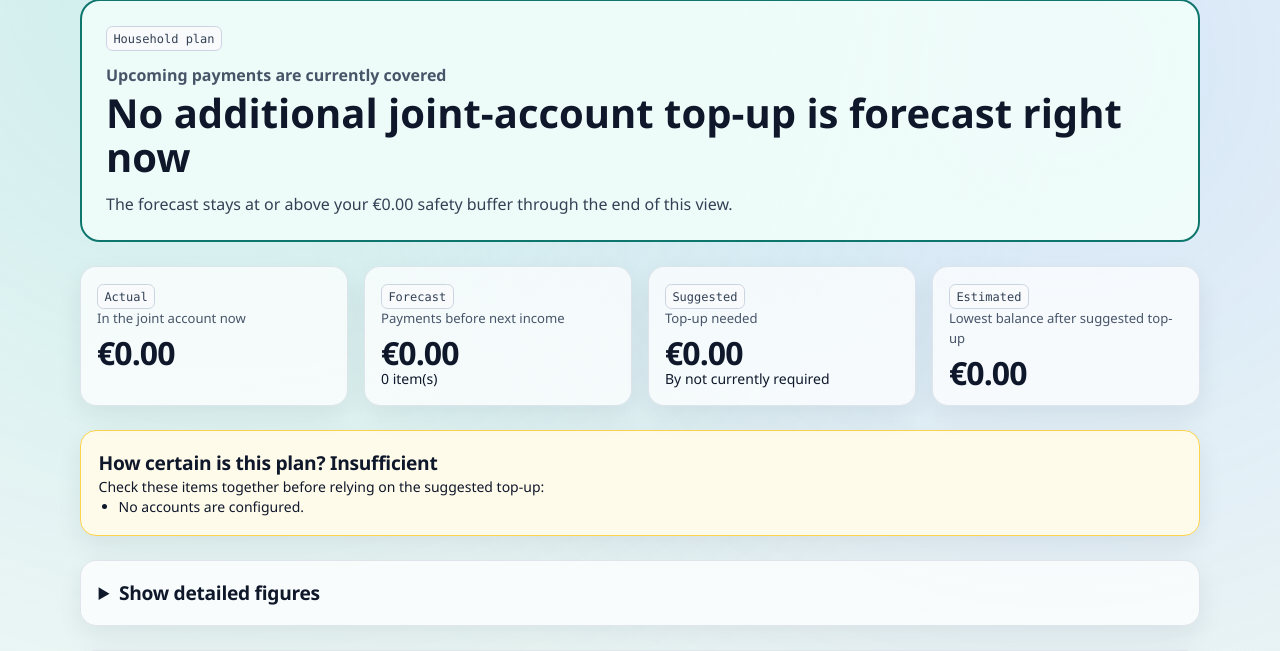
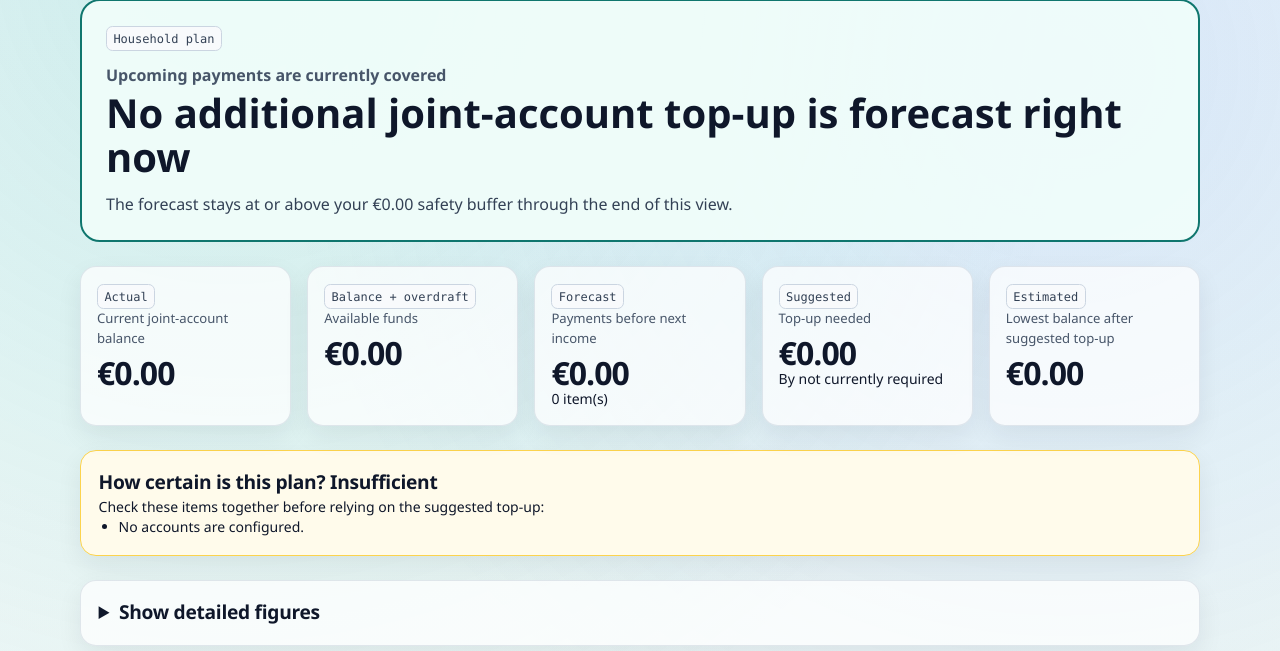
Before and after one commit to ddeveloper72/ledgerlens, a Flask app: page /daily-health in a window 1280 px wide. Shown: the part 378-1029 px from the top of the page. Run offline with Flask 3, Linux system fonts and the light colour scheme; some libraries are stand-ins or nearby versions.

Commit message:
Use account balance snapshots in household planning

```diff
--- a/app/models/__init__.py
+++ b/app/models/__init__.py
@@ -16,6 +16,9 @@ class Account(db.Model):
     user_id = db.Column(db.Integer, db.ForeignKey("user.id"), nullable=False)
     name = db.Column(db.String(120), nullable=False)
     account_type = db.Column(db.String(50), nullable=False, default="checking")
+    current_balance = db.Column(db.Numeric(12, 2), nullable=True)
+    balance_as_of = db.Column(db.Date, nullable=True)
+    overdraft_limit = db.Column(db.Numeric(12, 2), nullable=False, default=0)
     created_at = db.Column(db.DateTime, default=datetime.now, nullable=False)
 
     transactions = db.relationship("Transaction", backref="account", lazy=True)
--- a/app/routes/forecast.py
+++ b/app/routes/forecast.py
@@ -16,6 +16,7 @@ from app.services.cashflow_forecast_service import (
 from app.services.merchant_service import ensure_category
 from app.services.money import parse_money
 from app.services.daily_financial_health_service import build_daily_financial_health
+from app.services.account_balance_service import household_balance_position
 from app.services.income_allocation_service import (
     ALLOCATION_STATUSES, ALLOCATION_TYPES, AVAILABILITY_CLASSES,
     RECONCILIATION_STATUSES as CONTRIBUTION_RECONCILIATION_STATUSES,
@@ -43,13 +44,8 @@ def _date_value(name, required=True):
 
 
 def _actual_opening_balance(today, account_ids=None):
-    query = db.session.query(db.func.coalesce(db.func.sum(Transaction.amount), Decimal("0.00"))).filter(
-        Transaction.posted_date <= today, Transaction.excluded_from_analysis.is_(False)
-    )
-    if account_ids is not None:
-        query = query.filter(Transaction.account_id.in_(account_ids)) if account_ids else query.filter(Transaction.id.is_(None))
-    value = query.scalar()
-    return Decimal(value).quantize(Decimal("0.01"))
+    accounts = Account.query.filter(Account.id.in_(account_ids)).all() if account_ids else []
+    return household_balance_position(db.session, accounts, today)["current_balance"]
 
 
 def _forecast_bounds(today, view, start_text=None, end_text=None):
--- a/app/routes/main.py
+++ b/app/routes/main.py
@@ -18,6 +18,7 @@ from app.services.csv_import import (
     import_transactions,
 )
 from app.services.cashflow_service import cash_flow_calendar
+from app.services.account_balance_service import account_balance_at
 from app.services.completeness_service import data_completeness_report
 from app.services.household_analytics import household_analytics_snapshot
 from app.services.merchant_service import (
@@ -456,12 +457,7 @@ def accounts():
 
     account_rows = []
     for account in Account.query.order_by(Account.name.asc()).all():
-        balance = (
-            db.session.query(db.func.coalesce(db.func.sum(Transaction.amount), Decimal("0.00")))
-            .filter(Transaction.account_id == account.id)
-            .filter(Transaction.excluded_from_analysis.is_(False))
-            .scalar()
-        )
+        balance = account_balance_at(db.session, account, date.today())
         transaction_count = Transaction.query.filter_by(account_id=account.id, excluded_from_analysis=False).count()
         excluded_count = Transaction.query.filter_by(account_id=account.id, excluded_from_analysis=True).count()
         internal_transfer_count = Transaction.query.filter_by(account_id=account.id, internal_transfer=True).count()
@@ -469,6 +465,7 @@ def accounts():
             {
                 "account": account,
                 "balance": balance,
+                "available_funds": Decimal(balance) + Decimal(account.overdraft_limit or 0),
                 "transaction_count": transaction_count,
                 "excluded_count": excluded_count,
                 "internal_transfer_count": internal_transfer_count,
@@ -476,6 +473,22 @@ def accounts():
         )
 
     return render_template("accounts.html", account_rows=account_rows)
+
+
+@bp.route("/accounts/<int:account_id>/balance", methods=["POST"])
+def update_account_balance(account_id):
+    """Save a bank-provided balance snapshot and optional overdraft limit."""
+    account = db.get_or_404(Account, account_id)
+    try:
+        account.current_balance = parse_money(request.form.get("current_balance"), allow_negative=True)
+        account.overdraft_limit = parse_money(request.form.get("overdraft_limit", "0"), non_negative=True)
+        account.balance_as_of = date.fromisoformat(request.form.get("balance_as_of", ""))
+        db.session.commit()
+        flash("Account balance snapshot saved.", "success")
+    except ValueError as exc:
+        db.session.rollback()
+        flash(str(exc), "error")
+    return redirect(url_for("main.accounts"))
 
 
 @bp.route("/accounts/paypal-internal/exclude", methods=["POST"])
--- /dev/null
+++ b/app/services/account_balance_service.py
@@ -0,0 +1,31 @@
+from decimal import Decimal
+
+from app.models import Transaction
+
+
+def money(value):
+    return Decimal(value or 0).quantize(Decimal("0.01"))
+
+
+def account_balance_at(session, account, target_date):
+    """Return an account balance using its latest snapshot plus later transactions."""
+    query = session.query(Transaction).filter(
+        Transaction.account_id == account.id,
+        Transaction.excluded_from_analysis.is_(False),
+        Transaction.internal_transfer.is_(False),
+    )
+    if account.current_balance is not None and account.balance_as_of and target_date >= account.balance_as_of:
+        movement = query.filter(
+            Transaction.posted_date > account.balance_as_of,
+            Transaction.posted_date <= target_date,
+        ).with_entities(Transaction.amount).all()
+        return money(account.current_balance) + sum((money(row[0]) for row in movement), Decimal("0.00"))
+    rows = query.filter(Transaction.posted_date <= target_date).with_entities(Transaction.amount).all()
+    return sum((money(row[0]) for row in rows), Decimal("0.00"))
+
+
+def household_balance_position(session, accounts, target_date):
+    """Separate owned cash from overdraft-backed available funds."""
+    current = sum((account_balance_at(session, account, target_date) for account in accounts), Decimal("0.00"))
+    overdraft = sum((money(account.overdraft_limit) for account in accounts), Decimal("0.00"))
+    return {"current_balance": money(current), "overdraft_limit": money(overdraft), "available_funds": money(current + overdraft)}
--- a/app/templates/accounts.html
+++ b/app/templates/accounts.html
@@ -43,6 +43,8 @@
                         <th>Excluded</th>
                         <th>Internal transfers</th>
                         <th class="text-right">Balance</th>
+                        <th class="text-right">Available funds</th>
+                        <th>Update snapshot</th>
                     </tr>
                 </thead>
                 <tbody>
@@ -54,10 +56,12 @@
                         <td>{{ row.excluded_count }}</td>
                         <td>{{ row.internal_transfer_count }}</td>
                         <td class="text-right">{{ '%.2f'|format(row.balance) }}</td>
+                        <td class="text-right">{{ '%.2f'|format(row.available_funds) }}</td>
+                        <td><form action="{{ url_for('main.update_account_balance', account_id=row.account.id) }}" method="post" class="space-y-2"><input name="current_balance" inputmode="decimal" class="file-input" value="{{ row.account.current_balance if row.account.current_balance is not none else '' }}" placeholder="Current balance" required><input name="overdraft_limit" inputmode="decimal" class="file-input" value="{{ row.account.overdraft_limit or '0.00' }}" placeholder="Overdraft limit" required><input type="date" name="balance_as_of" class="file-input" value="{{ row.account.balance_as_of or '' }}" required><button class="pill-link" type="submit">Save balance</button></form></td>
                     </tr>
                     {% else %}
                     <tr>
-                        <td colspan="6" class="text-center py-10 text-slate-500">No accounts created yet.</td>
+                        <td colspan="8" class="text-center py-10 text-slate-500">No accounts created yet.</td>
                     </tr>
                     {% endfor %}
                 </tbody>
--- a/app/templates/daily_health.html
+++ b/app/templates/daily_health.html
@@ -19,10 +19,11 @@
 <section class="household-plan {{ 'household-plan--action' if snapshot.required_contribution > 0 else 'household-plan--clear' }} mb-6" data-fade-in>
   <span class="smart-key">Household plan</span>
   {% if snapshot.required_contribution > 0 %}
-  <p class="plan-kicker">To keep upcoming payments covered</p>
+  <p class="plan-kicker">To cover upcoming payments without relying on the overdraft</p>
   <h2 class="plan-answer">Add €{{ '%.2f'|format(snapshot.required_contribution) }} to the joint account</h2>
   <p class="plan-deadline">By {{ snapshot.contribution_deadline or 'the next payment due date' }}</p>
-  <p class="plan-explanation">This is the estimated top-up needed to pay {{ snapshot.payments_before_next_income|length }} upcoming item(s) totalling €{{ '%.2f'|format(snapshot.payments_before_next_income_total) }} and keep the balance at or above your €{{ '%.2f'|format(snapshot.safety_buffer) }} safety buffer.</p>
+  <p class="plan-explanation">This is the estimated top-up needed to pay {{ snapshot.payments_before_next_income|length }} upcoming item(s) totalling €{{ '%.2f'|format(snapshot.payments_before_next_income_total) }} without using the €{{ '%.2f'|format(snapshot.joint_account_overdraft) }} overdraft, while keeping your €{{ '%.2f'|format(snapshot.safety_buffer) }} safety buffer.</p>
+  {% if snapshot.payment_shortfall > 0 %}<p class="plan-warning">At least €{{ '%.2f'|format(snapshot.payment_shortfall) }} is required to prevent payments exceeding all currently available funds.</p>{% else %}<p class="text-sm mt-3">The payments fit within available funds, but the account would use its overdraft without this top-up.</p>{% endif %}
   {% else %}
   <p class="plan-kicker">Upcoming payments are currently covered</p>
   <h2 class="plan-answer">No additional joint-account top-up is forecast right now</h2>
@@ -31,8 +32,9 @@
   {% if snapshot.overdue_commitments %}<p class="plan-warning">Review {{ snapshot.overdue_commitments|length }} overdue unmatched payment(s); they may change the amount required.</p>{% endif %}
 </section>
 
-<section class="grid gap-4 md:grid-cols-4 mb-6" data-stagger>
-  <article class="metric-card"><span class="smart-key">Actual</span><p class="metric-label">In the joint account now</p><p class="metric-value">€{{ '%.2f'|format(snapshot.joint_account_available_balance) }}</p></article>
+<section class="grid gap-4 md:grid-cols-5 mb-6" data-stagger>
+  <article class="metric-card"><span class="smart-key">Actual</span><p class="metric-label">Current joint-account balance</p><p class="metric-value">€{{ '%.2f'|format(snapshot.joint_account_current_balance) }}</p></article>
+  <article class="metric-card"><span class="smart-key">Balance + overdraft</span><p class="metric-label">Available funds</p><p class="metric-value">€{{ '%.2f'|format(snapshot.joint_account_available_funds) }}</p></article>
   <article class="metric-card"><span class="smart-key">Forecast</span><p class="metric-label">Payments before next income</p><p class="metric-value">€{{ '%.2f'|format(snapshot.payments_before_next_income_total) }}</p><p class="text-sm">{{ snapshot.payments_before_next_income|length }} item(s)</p></article>
   <article class="metric-card"><span class="smart-key">Suggested</span><p class="metric-label">Top-up needed</p><p class="metric-value">€{{ '%.2f'|format(snapshot.required_contribution) }}</p><p class="text-sm">By {{ snapshot.contribution_deadline or 'not currently required' }}</p></article>
   <article class="metric-card"><span class="smart-key">Estimated</span><p class="metric-label">Lowest balance after suggested top-up</p><p class="metric-value">€{{ '%.2f'|format(snapshot.projected_position_after_contribution) }}</p></article>
```
Also changed, not shown: app/services/daily_financial_health_service.py (+11 -4 lines), migrations/versions/7c4d2e9a1b60_add_account_balance_snapshots.py (added, +26 -0 lines), tests/test_phase3.py (+1 -1 lines), tests/test_phase3b.py (+34 -0 lines), README.md.
